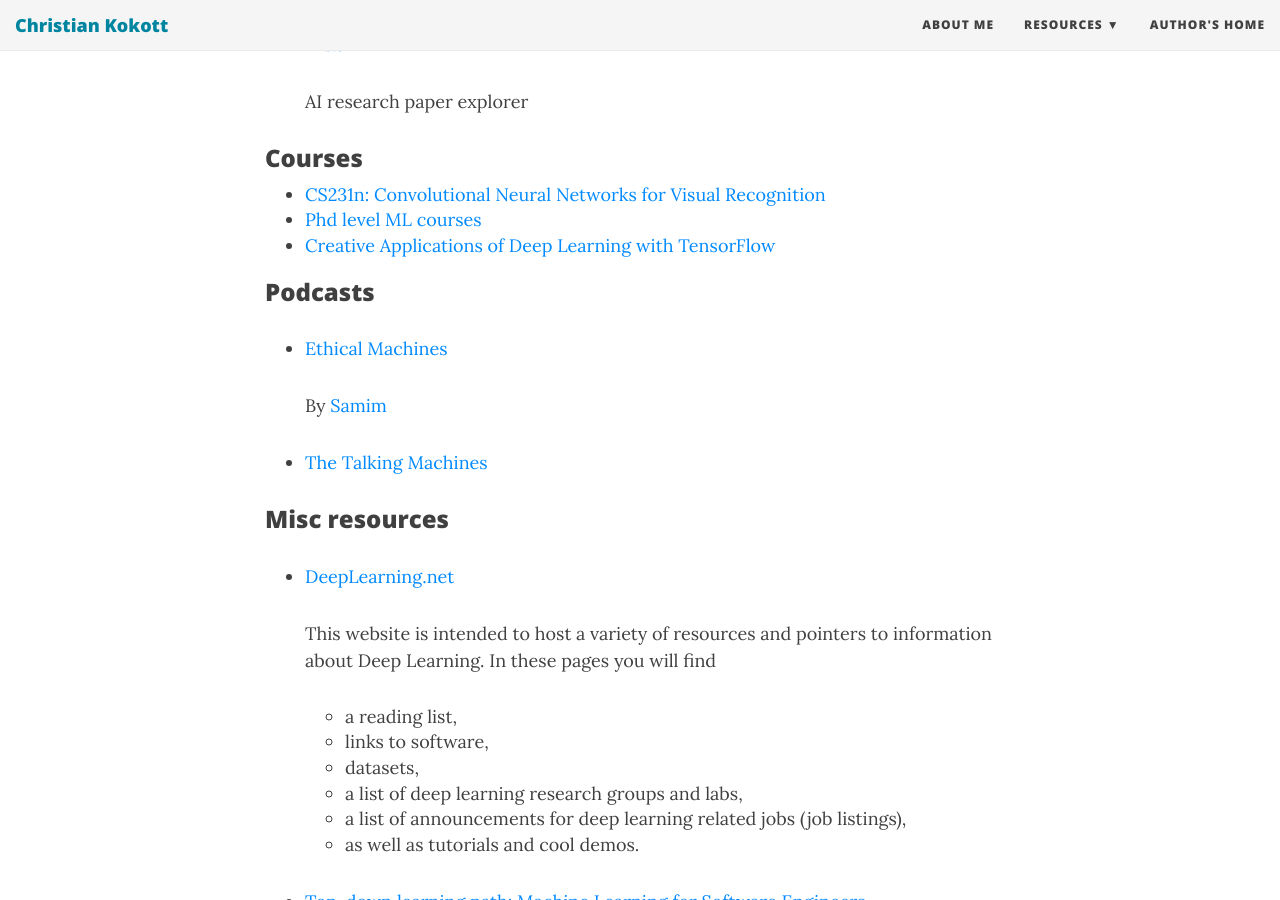
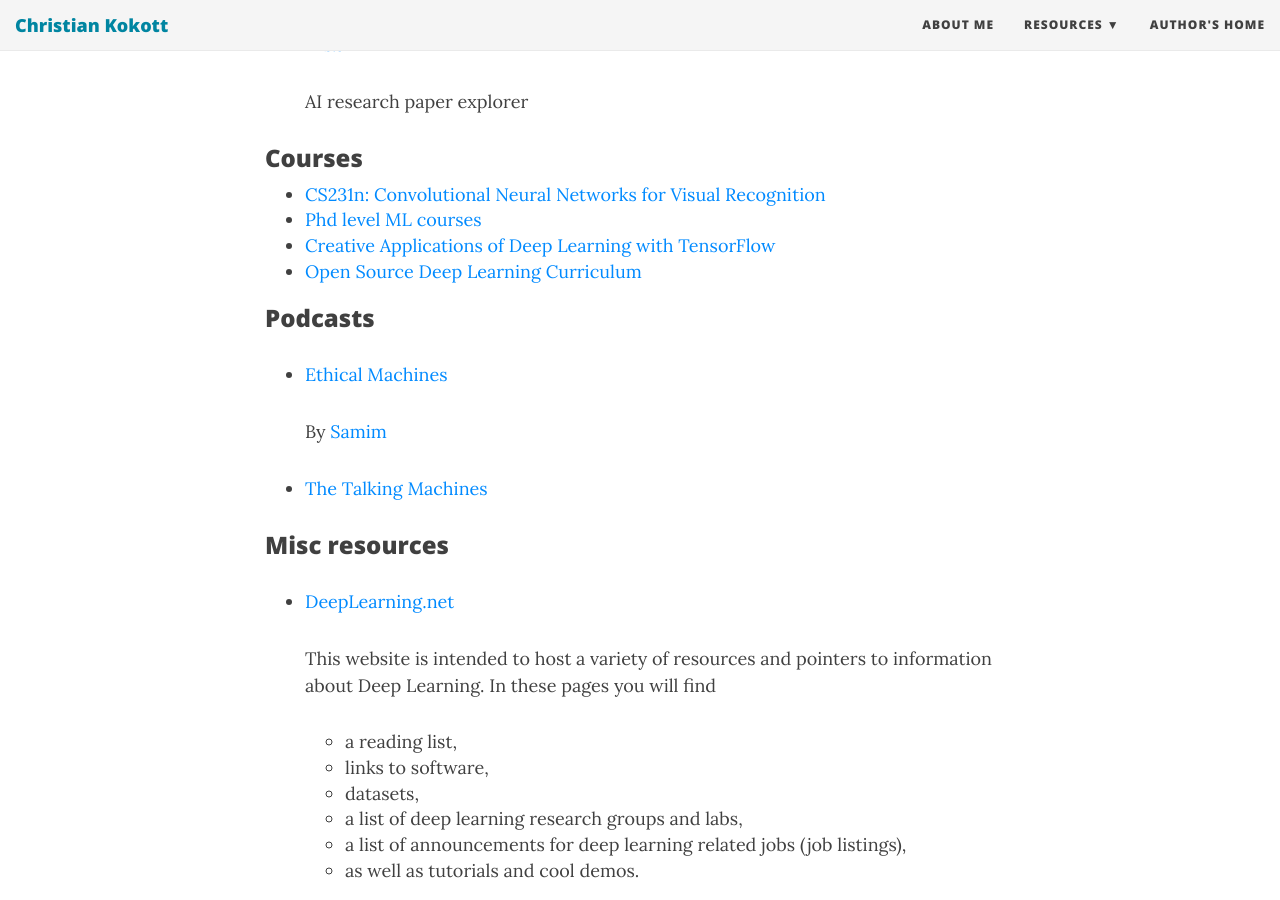
Before and after one commit to dotKokott/dotKokott.github.io, a Jekyll site: the page built from pages/resources/machinelearning.md, in a window 1280 px wide and 900 px high, scrolled down 2581 px. Built offline with Jekyll 4.4.1, drawn with Linux system fonts in a browser that asks for light colours; nearby versions of some CDN libraries.

Commit message:
Added open source deep learning curriculum

```diff
--- a/pages/resources/machinelearning.md
+++ b/pages/resources/machinelearning.md
@@ -83,6 +83,7 @@
 * [CS231n: Convolutional Neural Networks for Visual Recognition](http://cs231n.stanford.edu/)
 * [Phd level ML courses](https://www.reddit.com/r/MachineLearning/comments/51qhc8/phdlevel_courses/)
 * [Creative Applications of Deep Learning with TensorFlow](https://www.kadenze.com/courses/creative-applications-of-deep-learning-with-tensorflow/info)
+* [Open Source Deep Learning Curriculum](http://www.deeplearningweekly.com/pages/open_source_deep_learning_curriculum)
 
 ### Podcasts
 * [Ethical Machines](http://ethicalmachines.com/)
@@ -148,5 +149,4 @@
 
   Simple Machine Learning framework for Hackers
 
-
 * [OpenAI Gym](https://gym.openai.com/)
```
